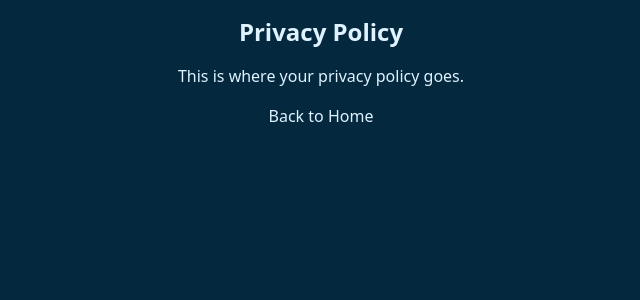
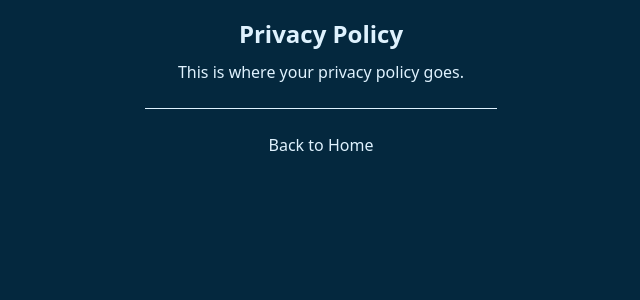
Before and after one commit to tmgall/EtymologyGame, a React (Vite) app: page /privacy-policy in a window 1280 px wide. Shown: the top 300 px of the page, without its empty margins (319-959 px from the left). Built offline with nearby package versions, Linux system fonts and the light colour scheme.

Commit message:
Migrate support to CSS

```diff
--- a/src/styles.css
+++ b/src/styles.css
@@ -7,6 +7,7 @@
     --hover: #0069a8;
     --active: #0084d1;
     --lightest: #dff2fe;
+    --max-width: 384px;
 }
 
 * {
@@ -17,7 +18,7 @@
 }
 
 .app {
-    max-width: 384px;
+    max-width: var(--max-width);
     width: 100%;
     margin-inline: auto;
     min-height: 100dvh;
@@ -44,6 +45,7 @@
 .headerText {
     display: flex;
     flex-direction: column;
+    max-width: var(--max-width);
 }
 
 .headerName {
@@ -57,7 +59,6 @@
 
 .headerPuzzleNumber {
     font-family: 'Courier New', Courier, monospace;
-    max-width: 384px;
 }
 
 .headerButtons {
@@ -323,3 +324,23 @@
     justify-content: center;
     gap: 16px;
 }
+
+.support {
+    display: flex;
+    flex-direction: column;
+    align-items: center;
+    padding: 16px;
+    min-height: 100vh;
+    max-width: var(--max-width);
+    margin: 0 auto;
+}
+
+.supportHeader {
+    font-size: 24px;
+    font-weight: 700;
+    margin-bottom: 8px;
+}
+
+.backToHomeButton:hover {
+    text-decoration-line: underline;
+}
--- a/src/support/Contact.tsx
+++ b/src/support/Contact.tsx
@@ -2,16 +2,19 @@ import { Link } from "react-router-dom";
 
 const Contact = () => {
   return (
-    <div className="min-h-dvh bg-sky-950">
-      <div className="max-w-96 w-full mx-auto flex flex-col items-center space-y-4 p-4 text-center">
-        <h1 className="text-2xl font-bold text-sky-100">Contact</h1>
-        <p className="text-sky-100">The developer hopes you like the game! For any questions or feedback, please contact: </p>
-        <p className="text-sky-100">Email: <a href="mailto:lexicongamecontact@gmail.com" className="text-sky-100 hover:underline">lexicongamecontact@gmail.com</a></p>
+    <div className="support">
+      <h1 className="supportHeader">Contact</h1>
+      <p>The developer hopes you like the game! For any questions or feedback, please contact: </p>
+      <br></br>
+      <p>Email: <a href="mailto:lexicongamecontact@gmail.com" className="hover:underline">lexicongamecontact@gmail.com</a></p>
 
-        <Link to="/" className="text-sky-100 hover:underline">
-          Back to Home
-        </Link>
-      </div>
+      <br></br>
+      <hr className="divider" />
+      <br></br>
+
+      <Link to="/" className="backToHomeButton">
+        Back to Home
+      </Link>
     </div>
   );
 };
--- a/src/support/PrivacyPolicy.tsx
+++ b/src/support/PrivacyPolicy.tsx
@@ -2,11 +2,15 @@ import { Link } from "react-router-dom";
 
 const PrivacyPolicy = () => {
   return (
-    <div className="bg-sky-950 flex flex-col items-center space-y-4 p-4 min-h-screen">
-      <h1 className="text-sky-100 text-2xl font-bold">Privacy Policy</h1>
-      <p className="text-sky-100">This is where your privacy policy goes.</p>
+    <div className="support">
+      <h1 className="supportHeader">Privacy Policy</h1>
+      <p>This is where your privacy policy goes.</p>
 
-      <Link to="/" className="text-sky-100 hover:underline">
+      <br></br>
+      <hr className="divider" />
+      <br></br>
+
+      <Link to="/" className="backToHomeButton">
         Back to Home
       </Link>
     </div>
--- a/src/support/TermsOfService.tsx
+++ b/src/support/TermsOfService.tsx
@@ -2,11 +2,15 @@ import { Link } from "react-router-dom";
 
 const TermsOfService = () => {
   return (
-    <div className="bg-sky-950 flex flex-col items-center space-y-4 p-4 min-h-screen">
-      <h1 className="text-sky-100 text-2xl font-bold">Terms of Service</h1>
-      <p className="text-sky-100">This is where your terms of service go.</p>
+    <div className="support">
+      <h1 className="supportHeader">Terms of Service</h1>
+      <p>This is where your terms of service go.</p>
 
-      <Link to="/" className="text-sky-100 hover:underline">
+      <br></br>
+      <hr className="divider" />
+      <br></br>
+
+      <Link to="/" className="backToHomeButton">
         Back to Home
       </Link>
     </div>
```
